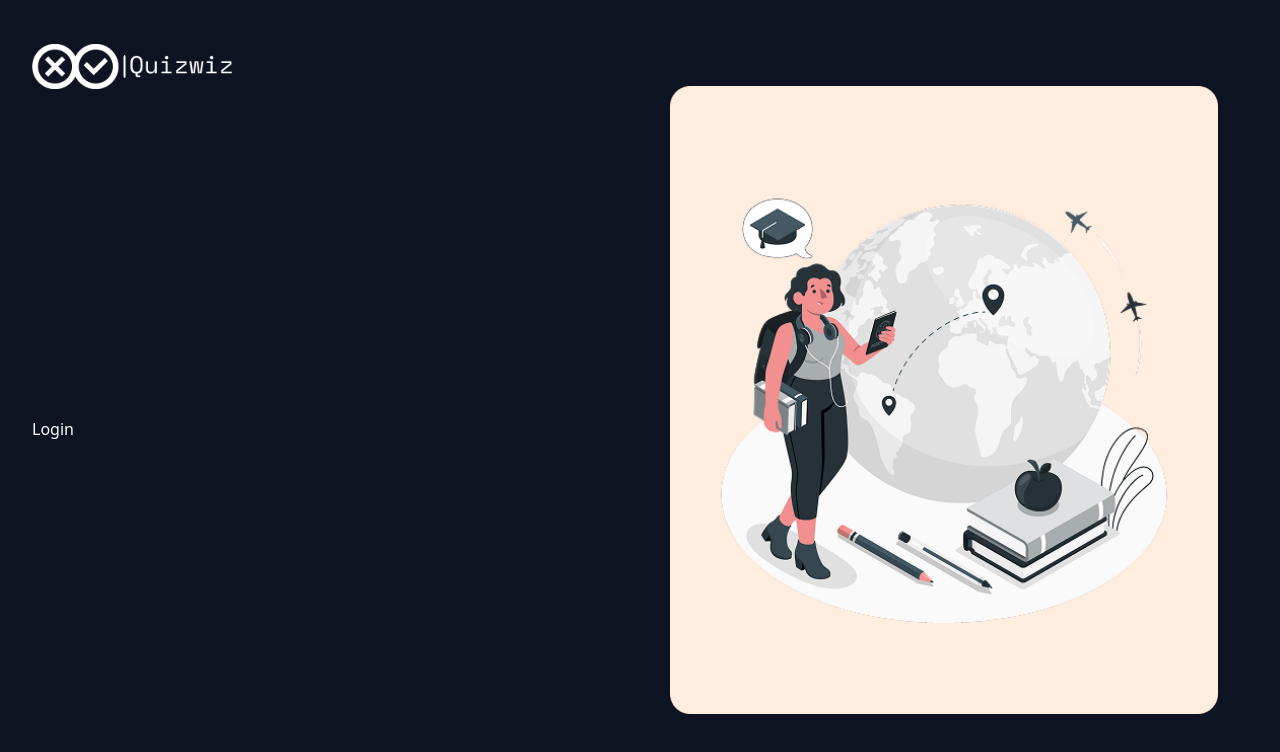
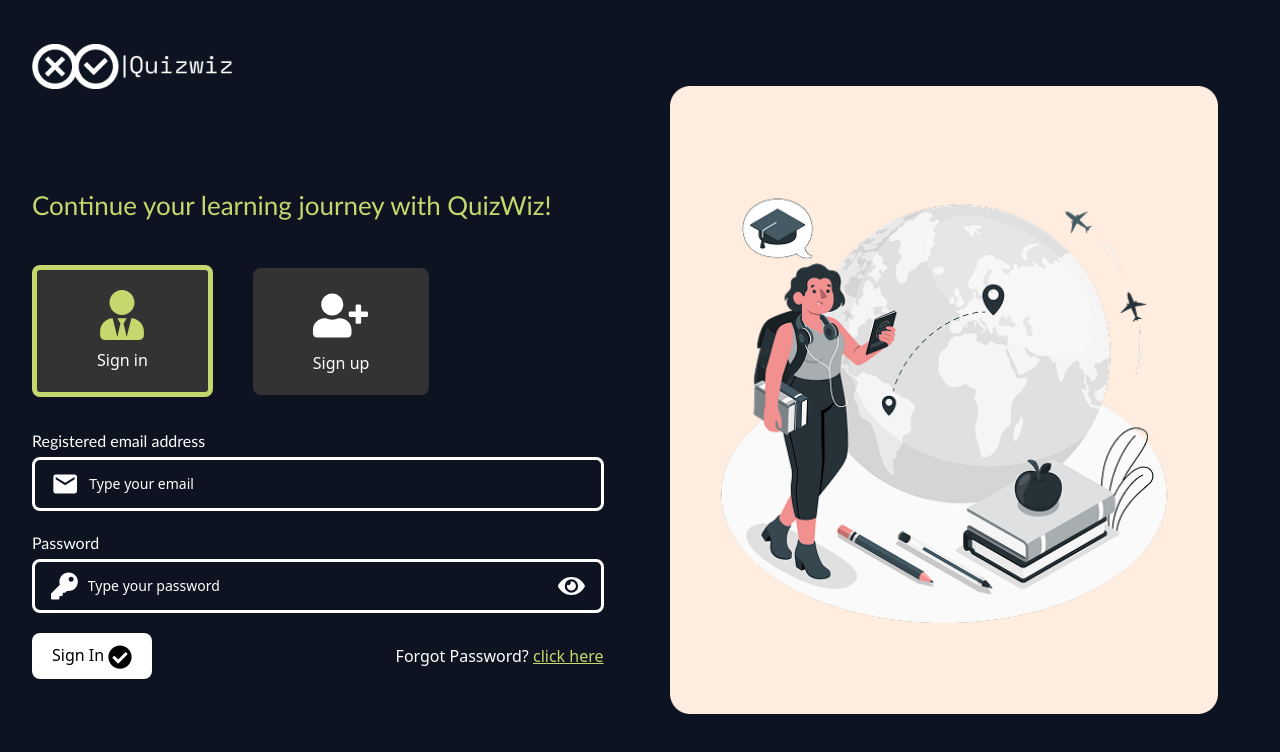
Before and after one commit to RawanSadek/Quiz-App, a React (Vite) app: page /login in a window 1280 px wide. Shown: the top 752 px of the page. Built offline with nearby package versions, Linux system fonts and the light colour scheme.

Commit message:
feat: implement login functionality with form validation and API integration

```diff
--- a/src/App.css
+++ b/src/App.css
@@ -1,3 +1,15 @@
-*{
-    box-sizing: border-box;
+* {
+  box-sizing: border-box;
 }
+
+.auth-title {
+  color: #c5d86d;
+  margin: 40px 0px;
+  font-size: 26px;
+  font-family: "Trebuchet MS", "Lucida Sans Unicode", "Lucida Grande",
+    "Lucida Sans", Arial, sans-serif;
+}
+
+.auth-input-lable {
+  font-family: "Trebuchet MS", "Lucida Sans Unicode", "Lucida Grande","Lucida Sans", Arial, sans-serif !important;
+}
--- a/src/Modules/AuthModule/Components/Login/Login.tsx
+++ b/src/Modules/AuthModule/Components/Login/Login.tsx
@@ -1,8 +1,133 @@
+import {
+  FaCheckCircle,
+  FaEye,
+  FaEyeSlash,
+  FaKey,
+  FaUserPlus,
+  FaUserTie,
+} from "react-icons/fa";
+import { MdEmail } from "react-icons/md";
+import { Link, useNavigate } from "react-router-dom";
+import { useForm } from "react-hook-form";
+import type { loginDataTypes } from "../../../../SERVICES/INTERFACES";
+import { useState } from "react";
+import { REQUIRED_VALIDATION } from "../../../../SERVICES/VALIDATIONS";
+import { toast } from "react-toastify";
+import { AUTH_URLS, axiosInstance } from "../../../../SERVICES/ENDPOINTS";
+import type { AxiosError } from "axios";
 
 export default function Login() {
+  const navigate = useNavigate();
+  const {
+    register,
+    handleSubmit,
+    formState: { errors, isSubmitting },
+  } = useForm<loginDataTypes>();
+
+  const onSubmit = async (data: loginDataTypes) => {
+    try {
+      const response = await axiosInstance.post(AUTH_URLS.LOGIN, data);
+      console.log(response)
+      localStorage.setItem('token', response.data.token);
+      toast.success(`Welcome to QuizWiz!`);
+      navigate('/dashboard');
+
+    } catch (err) {
+      const error = err as AxiosError<{ message: string }>;
+      toast.error(error.response?.data?.message || "Something went wrong");
+    }
+  }
+
+  const [showPass, setShowPass] = useState(false);
+
   return (
-    <div>
-      Login
+    <div className="block w-full">
+      <h2 className="auth-title">
+        Continue your learning journey with QuizWiz!
+      </h2>
+      <div className="flex justify-start items-center gap-10">
+        <div className="px-15 py-5 bg-[#333333] border-5 border-[#C5D86D] rounded-lg">
+          <FaUserTie size={50} color="#C5D86D" />
+          <h5 className="mt-2">Sign in</h5>
+        </div>
+
+        <div
+          onClick={() => navigate("/register")}
+          className="px-15 py-5 bg-[#333333] rounded-lg cursor-pointer hover:bg-[#333333ac]"
+        >
+          <FaUserPlus size={55} />
+          <h5 className="mt-2">Sign up</h5>
+        </div>
+      </div>
+
+      <form onSubmit={handleSubmit(onSubmit)} className="my-8">
+        {/* email */}
+        <div className="mb-5">
+          <label htmlFor="email" className="auth-input-lable block mb-1">
+            Registered email address
+          </label>
+          <div className="flex justify-start items-center border-3 rounded-lg px-4 py-1">
+            <MdEmail size={30} />
+            <input
+            {...register("email", REQUIRED_VALIDATION('Email'))}
+              type="email"
+              id="email"
+              className="bg-transparent text-sm block w-full p-2.5 placeholder-white focus:outline-none"
+              placeholder="Type your email"
+            />
+          </div>
+            {errors.email && <p className='text-red-700'>{errors.email.message as string}</p>}
+        </div>
+        {/* password */}
+        <div className="mb-5">
+          <label htmlFor="password" className="auth-input-lable block mb-1">
+            Password
+          </label>
+          <div className="flex justify-start items-center border-3 rounded-lg px-4 py-1">
+            <FaKey size={30} />
+            <input
+            {...register("password", REQUIRED_VALIDATION('Password'))}
+              type={showPass?"text":"password"}
+              id="password"
+              className="bg-transparent text-sm block w-full p-2.5 placeholder-white focus:outline-none"
+              placeholder="Type your password"
+            />
+            {!showPass ? (
+              <FaEye
+                onClick={() => setShowPass(!showPass)}
+                size={30}
+                className="cursor-pointer"
+              />
+            ) : (
+              <FaEyeSlash
+                onClick={() => setShowPass(!showPass)}
+                size={30}
+                className="cursor-pointer"
+              />
+            )}
+          </div>
+          {errors.password && <p className='text-red-700'>{errors.password.message as string}</p>}
+        </div>
+
+        <div className="flex justify-between items-center">
+          <button
+            type="submit"
+            disabled={isSubmitting}
+            className="text-black bg-white hover:bg-gray-200 cursor-pointer focus:outline-none font-medium rounded-lg text-md px-5 py-2.5 text-center"
+          >
+            Sign In <FaCheckCircle size={24} className="inline" />
+          </button>
+
+          <div>
+            <p>
+              Forgot Password?{" "}
+              <Link to="/forgot-password" className="text-[#C5D86D] underline">
+                click here
+              </Link>
+            </p>
+          </div>
+        </div>
+      </form>
     </div>
-  )
+  );
 }
--- a/src/Modules/Shared/Components/AuthLayout/AuthLayout.tsx
+++ b/src/Modules/Shared/Components/AuthLayout/AuthLayout.tsx
@@ -4,9 +4,9 @@ import logo from "../../../../assets/Images/logo.png";
 
 export default function AuthLayout() {
   return (
-    <div className="bg-[#0D1321] w-screen h-screen flex flex-col lg:flex-row justify-between items-center p-8 text-white">
+    <div className="bg-[#0D1321] w-screen min-h-screen lg:h-screen flex flex-col lg:flex-row justify-between items-center p-8 text-white">
 
-      <div className="flex flex-col justify-between h-full">
+      <div className="flex flex-col justify-between h-full lg:w-[47%]">
         <div className="flex justify-start">
           <img src={logo} alt="logo" className="w-50 mt-3" />
         </div>
@@ -16,7 +16,7 @@ export default function AuthLayout() {
       </div>
 
       <div className="flex items-center justify-center h-full mt-10 lg:mt-0 w-[100%] lg:w-1/2">
-        <img src={authImg} alt="auth img" className="w-[100%] lg:w-[90%] max-h-full" />
+        <img src={authImg} alt="auth img" className="w-[90%] max-h-full" />
       </div>
     </div>
   );
--- a/src/SERVICES/ENDPOINTS.ts
+++ b/src/SERVICES/ENDPOINTS.ts
@@ -0,0 +1,29 @@
+import axios from "axios";
+
+const baseURL = `https://upskilling-egypt.com:3005/api`;
+const authBaseURL = `/auth`;
+
+export const axiosInstance = axios.create({
+  baseURL,
+  headers: { Authorization: localStorage.getItem("token") },
+});
+
+axiosInstance.interceptors.request.use(
+  (config) => {
+    const token = localStorage.getItem("token");
+    if (token) {
+      config.headers.Authorization = token;
+    }
+    return config;
+  },
+  (error) => Promise.reject(error)
+);
+
+// ATH_URLS
+export const AUTH_URLS = {
+  LOGIN: `${authBaseURL}/login`,
+  REGISTER: `${authBaseURL}/register`,
+  FORGET_PASSWORD: `${authBaseURL}/forgot-password`,
+  RESET_PASSWORD: `${authBaseURL}/reset-password`,
+  CHANGEPASSWORD: `${authBaseURL}/change-password`,
+};
--- a/src/SERVICES/INTERFACES.ts
+++ b/src/SERVICES/INTERFACES.ts
@@ -0,0 +1,4 @@
+export interface loginDataTypes {
+  email: string;
+  password: string;
+}
--- a/src/SERVICES/VALIDATIONS.ts
+++ b/src/SERVICES/VALIDATIONS.ts
@@ -0,0 +1,19 @@
+export const REQUIRED_VALIDATION = (field_name:string) => ({
+    required: `${field_name} is required!`
+})
+
+export const EMAIL_VALIDATION = {
+    required: 'Email is required!',
+    pattern: {
+        value: /^[a-zA-Z0-9._%+-]+@[a-zA-Z0-9.-]+\.[a-zA-Z]{2,}$/,
+        message: 'Invalid Email!'
+    }
+}
+
+export const PASSWORD_VALIDATION = {
+    required: 'Password is required!',
+    pattern: {
+        value: /^(?=.*[a-z])(?=.*[A-Z])(?=.*\d)(?=.*[^A-Za-z\d])[A-Za-z\d\S]{6,}$/,
+        message: 'The password must include at least one lowercase letter, one uppercase letter, one digit, one special character, and be at least 6 characters long'
+    }
+}
```
